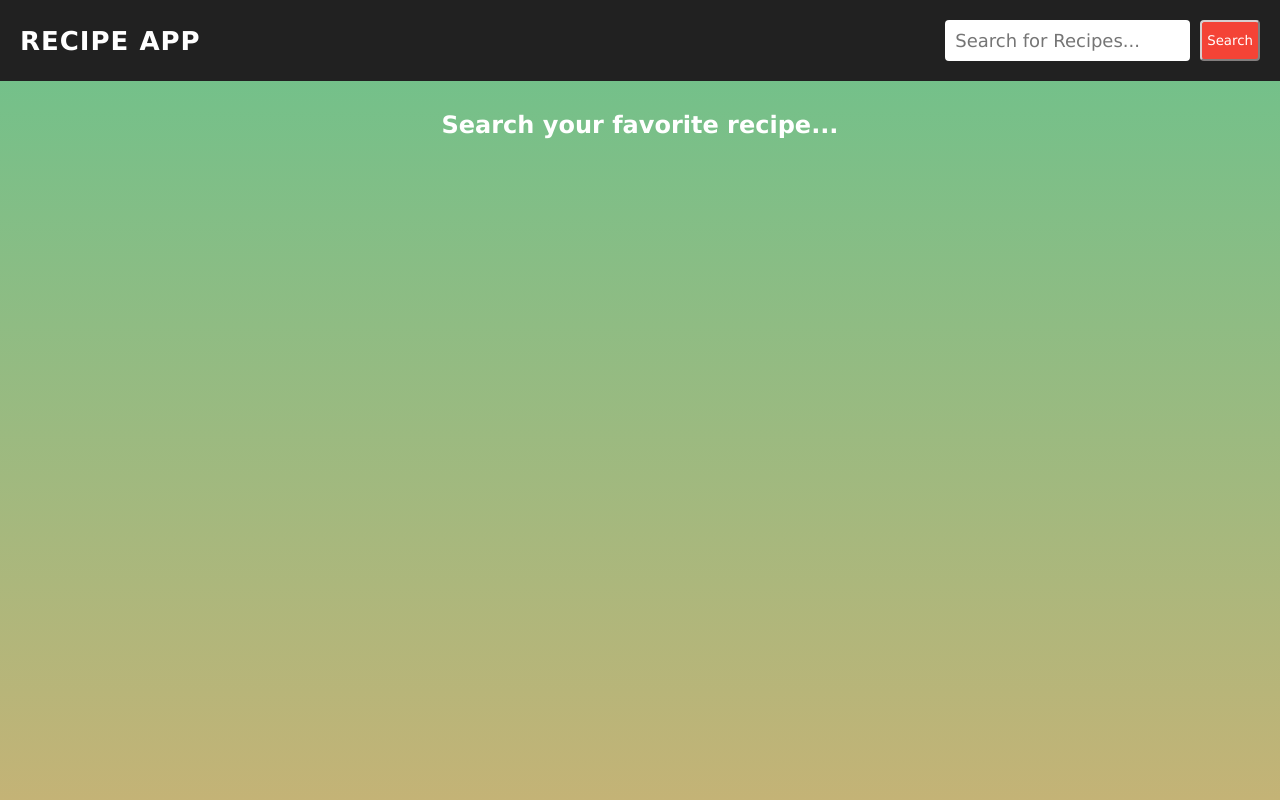
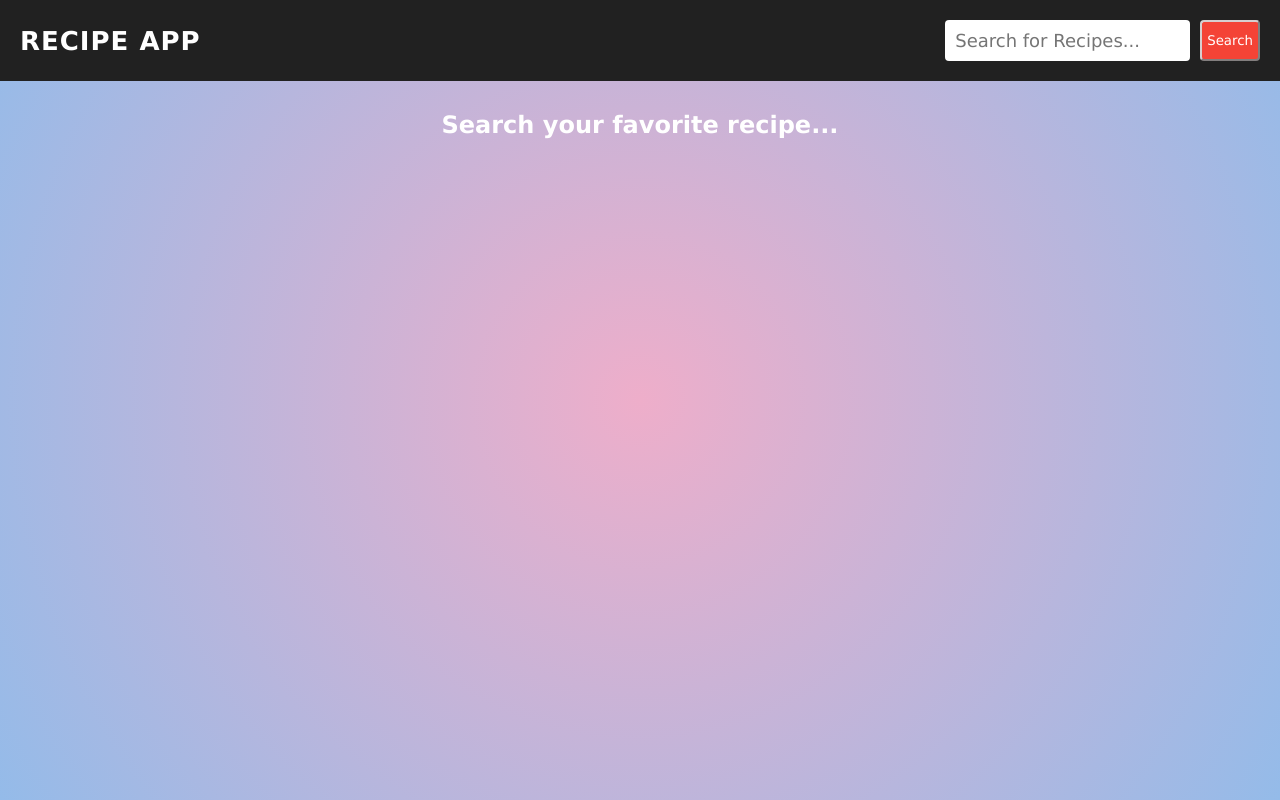
Before and after one commit to PawanBangera1/Recipe-App, a plain HTML site: page index.html in a window 1280 px wide. Drawn offline with Linux system fonts and the light colour scheme.

Commit message:
Update style.css

```diff
--- a/style.css
+++ b/style.css
@@ -5,9 +5,8 @@
     font-family: Verdana, Geneva, Tahoma, sans-serif;
 }
 body{
-   /* background-color: #2b1d0f;
-    background-color: #56b47d;*/
-    background: linear-gradient(#6bc28c,#c4b376);
+    background: rgb(238,174,202);
+    background: radial-gradient(circle, rgba(238,174,202,1) 0%, rgba(148,187,233,1) 100%);
     background-attachment: fixed;
     color: #fff;
 }
```
